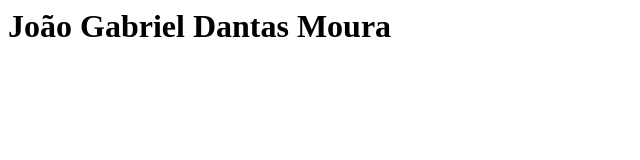
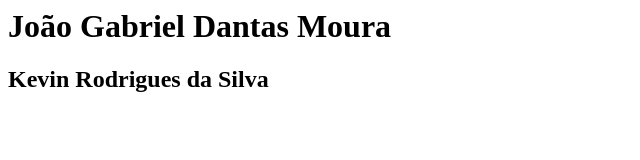
Before and after one commit to Gabrieo367/aula15-03PAM, a plain HTML site: page index.html in a window 1280 px wide. Shown: the whole page, without its empty margins (0-640 px from the left). Drawn offline with Linux system fonts and the light colour scheme.

Commit message:
alteracao dos arquivos

```diff
--- a/index.html
+++ b/index.html
@@ -8,5 +8,6 @@
         <h1>
             João Gabriel Dantas Moura
         </h1>
+        <h2> Kevin Rodrigues da Silva</h2>
     </body>
 </html>
```
Also changed, not shown: leia me.txt.
